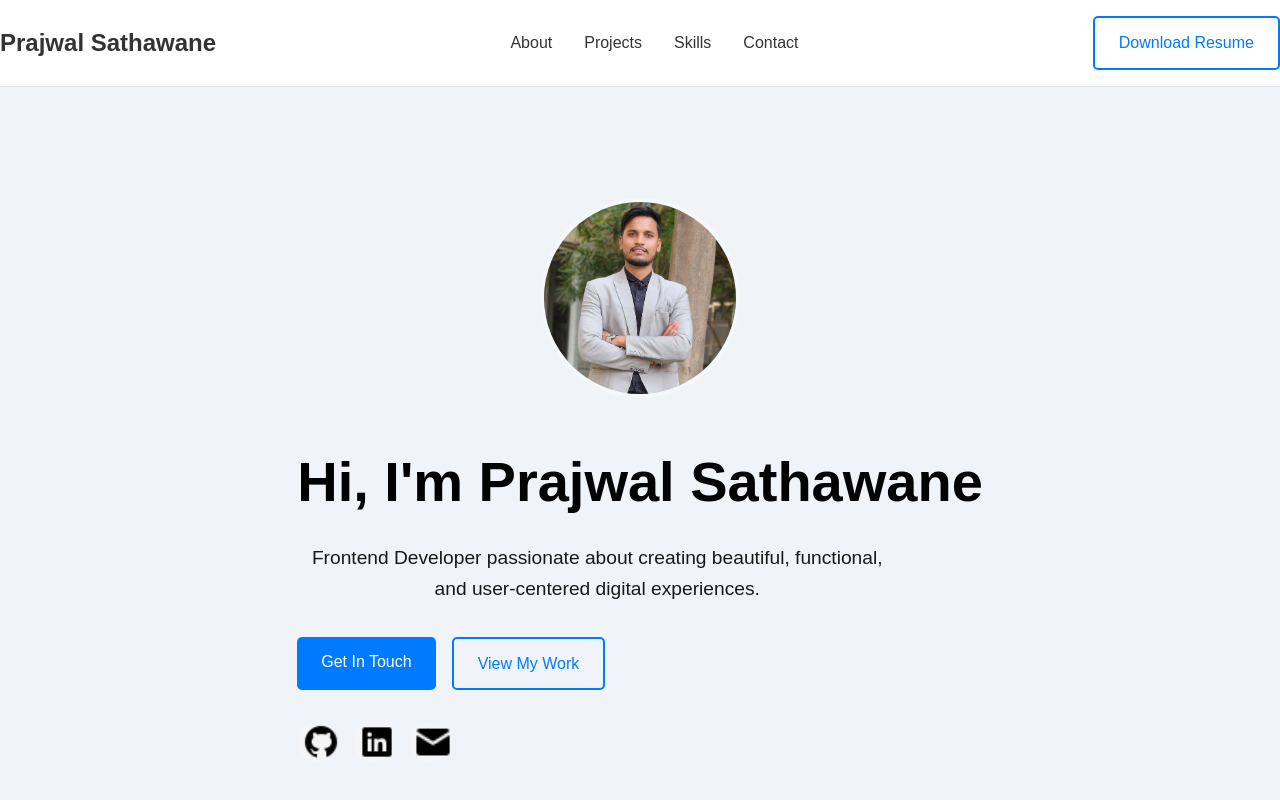
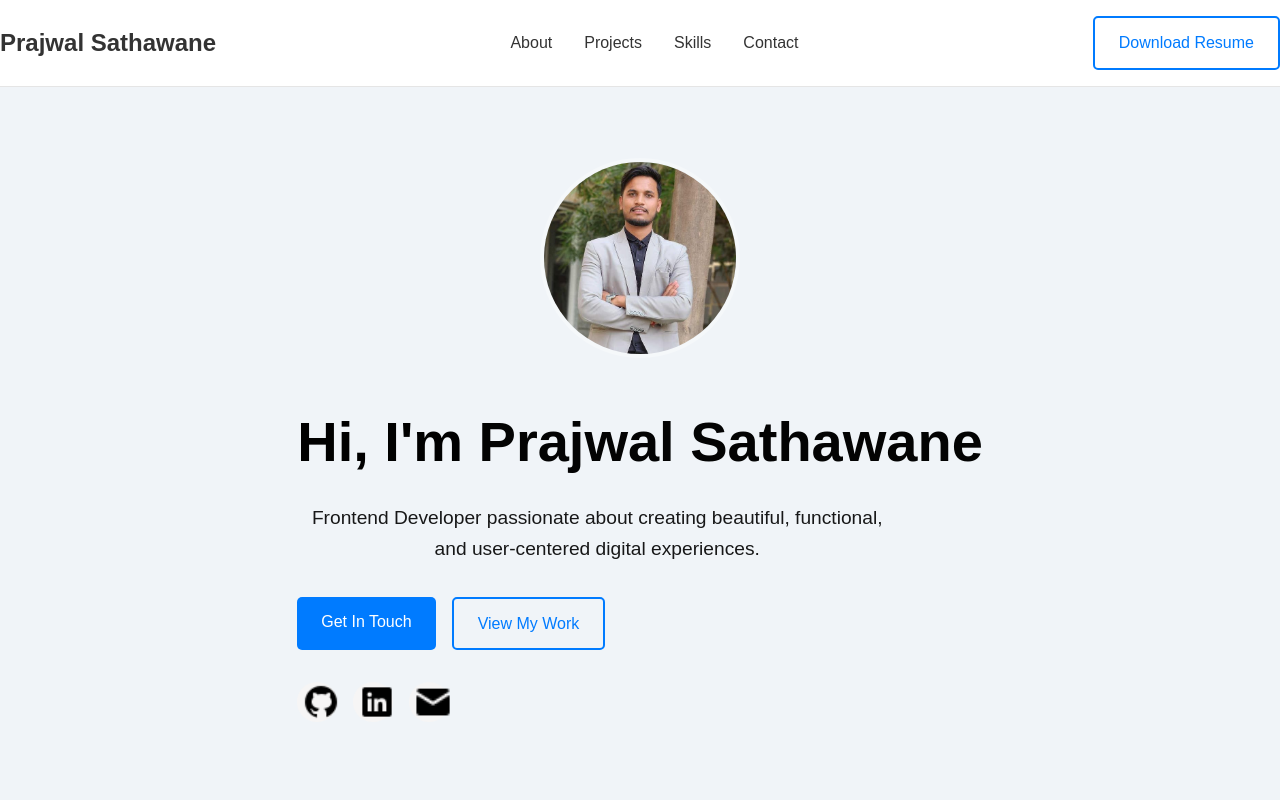
Before and after one commit to prajwal2003s/prajwalportfolio, a React (Vite) app: page / in a window 1280 px wide. Shown: the top 800 px of the page. Built offline with nearby package versions, Linux system fonts and the light colour scheme.

Commit message:
Adjust body padding for header height consistency

```diff
--- a/src/Components/HeaderNext.css
+++ b/src/Components/HeaderNext.css
@@ -10,7 +10,7 @@
   border-bottom: 1px solid rgba(0, 0, 0, 0.1);
 }
 body {
-  padding-top: 80px; /* header ki height ke hisab se adjust karein */
+  padding-top: 40px; /* header ki height ke hisab se adjust karein */
 }
 
 .header-fixed{
```
